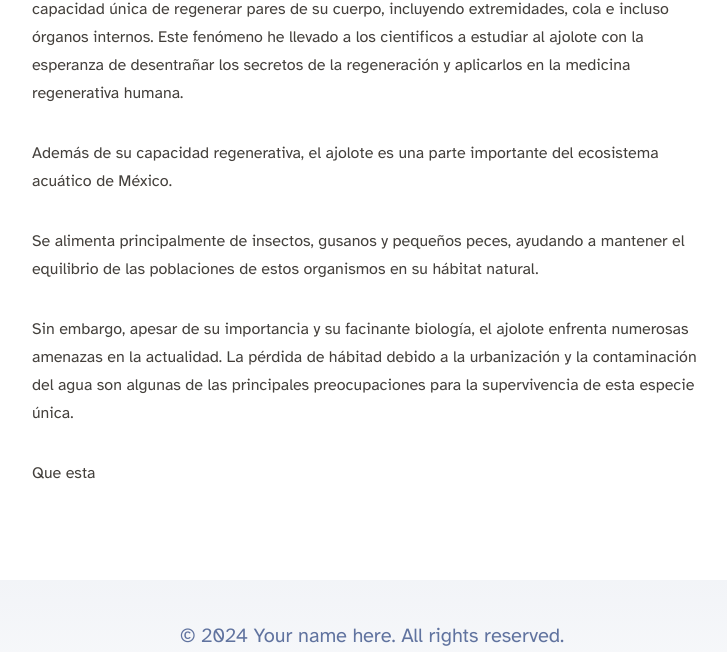
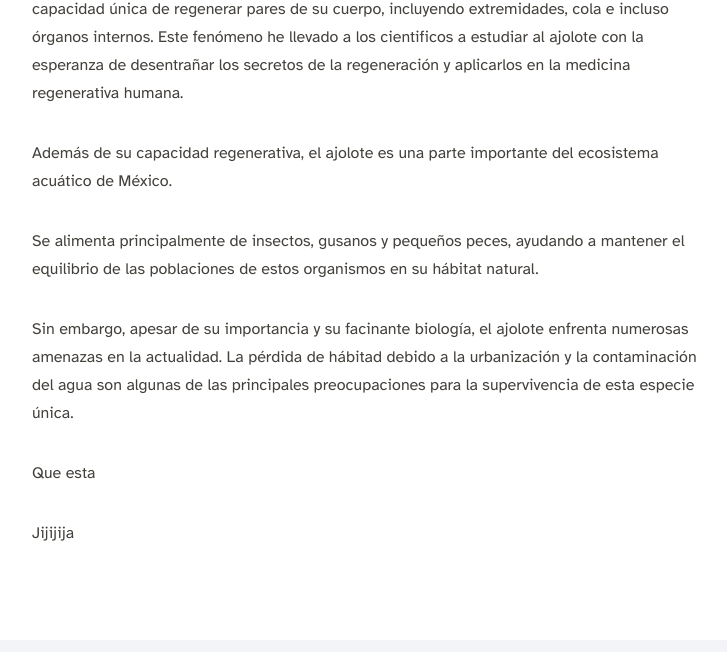
Before and after one commit to Chust3r/blog, an Astro site: page /ajolote in a window 1280 px wide. Shown: the part 880-1532 px from the top of the page, without its empty margins (268-995 px from the left). Built offline with nearby package versions, Linux system fonts and the light colour scheme; Astro itself is replaced by a stand-in of ours.

Commit message:
Update ajolote.md

```diff
--- a/src/content/blog/ajolote.md
+++ b/src/content/blog/ajolote.md
@@ -20,3 +20,5 @@ Se alimenta principalmente de insectos, gusanos y pequeños peces, ayudando a ma
 Sin embargo, apesar de su importancia y su facinante biología, el ajolote enfrenta numerosas amenazas en la actualidad. La pérdida de hábitad debido a la urbanización y la contaminación del agua son algunas de las principales preocupaciones para la supervivencia de esta especie única.
 
 Que esta
+
+Jijijija
```
